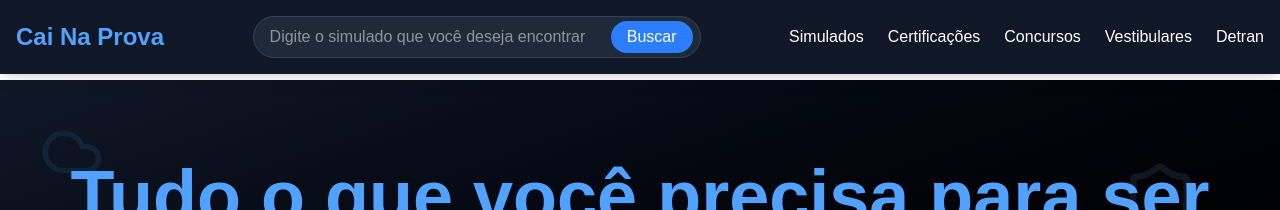
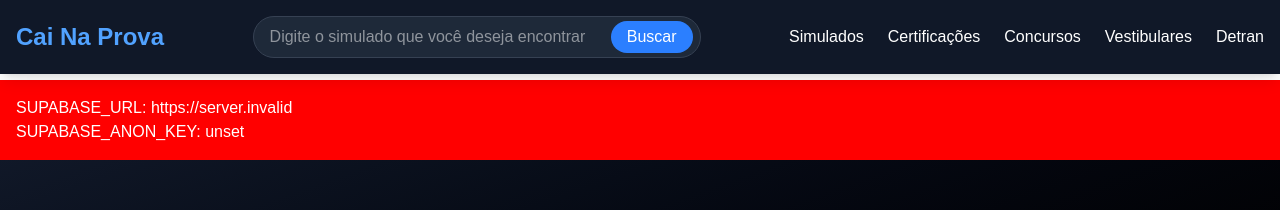
Before and after one commit to cainaprova/cai-na-prova, a Next.js app: page / in a window 1280 px wide. Shown: the top 210 px of the page. Built offline with nearby package versions, Linux system fonts and the light colour scheme; no server answers.

Commit message:
test: add EnvDebug component to home for env var debug

```diff
--- /dev/null
+++ b/app/components/EnvDebug.tsx
@@ -0,0 +1,10 @@
+'use client';
+
+export default function EnvDebug() {
+  return (
+    <div style={{ color: 'white', background: 'red', padding: 16 }}>
+      <div>SUPABASE_URL: {process.env.NEXT_PUBLIC_SUPABASE_URL || 'undefined'}</div>
+      <div>SUPABASE_ANON_KEY: {process.env.NEXT_PUBLIC_SUPABASE_ANON_KEY || 'undefined'}</div>
+    </div>
+  );
+}
--- a/app/page.tsx
+++ b/app/page.tsx
@@ -1,3 +1,5 @@
+
+import EnvDebug from './components/EnvDebug';
 import Hero from './components/Hero';
 import Filters from './components/Filters';
 import PopularSimulados from './components/PopularSimulados';
@@ -6,6 +8,7 @@
 export default function Home() {
   return (
     <div>
+      <EnvDebug />
       <Hero />
       <Filters />
       <div className="bg-gray-800 py-4 px-4 text-center">
```
